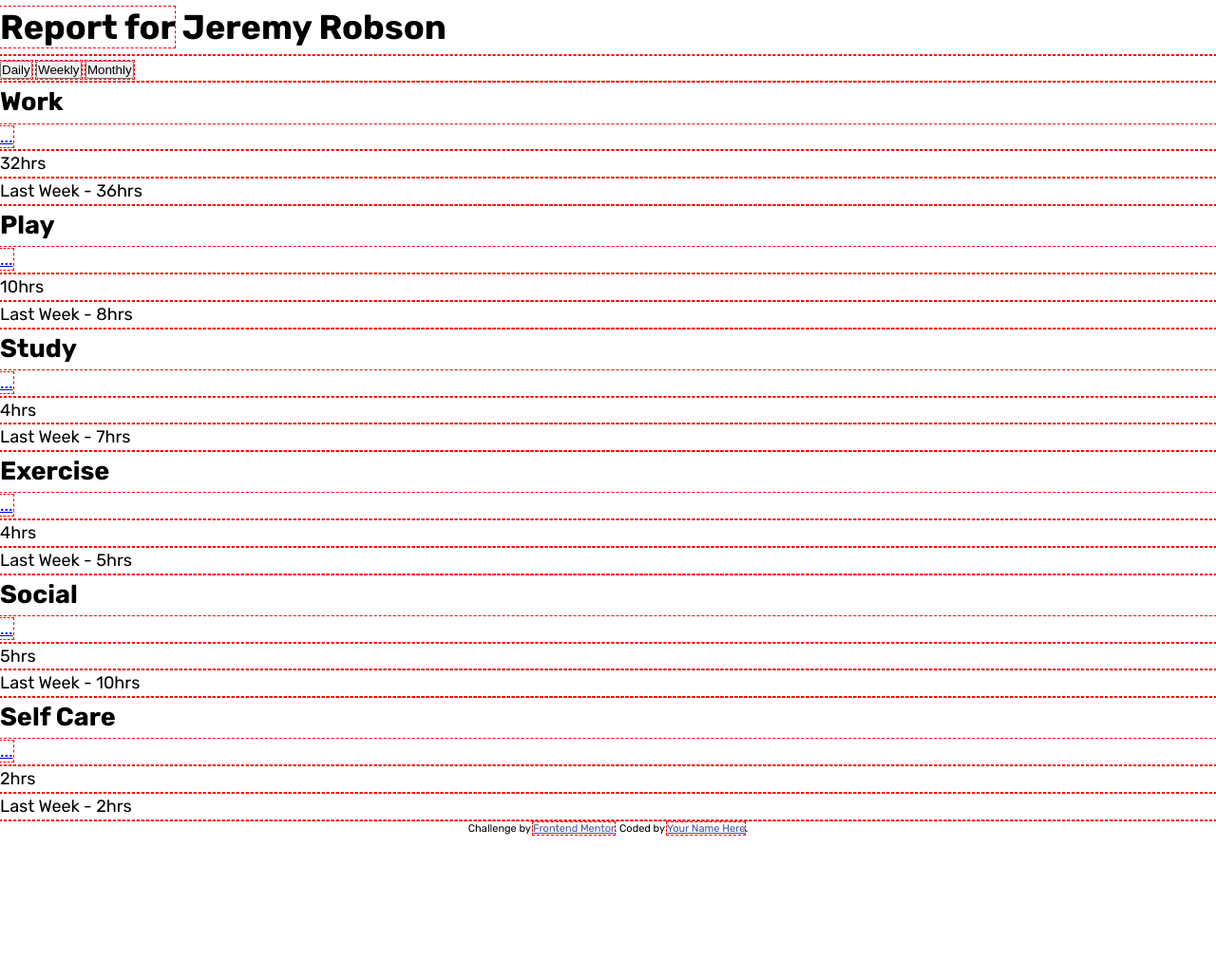
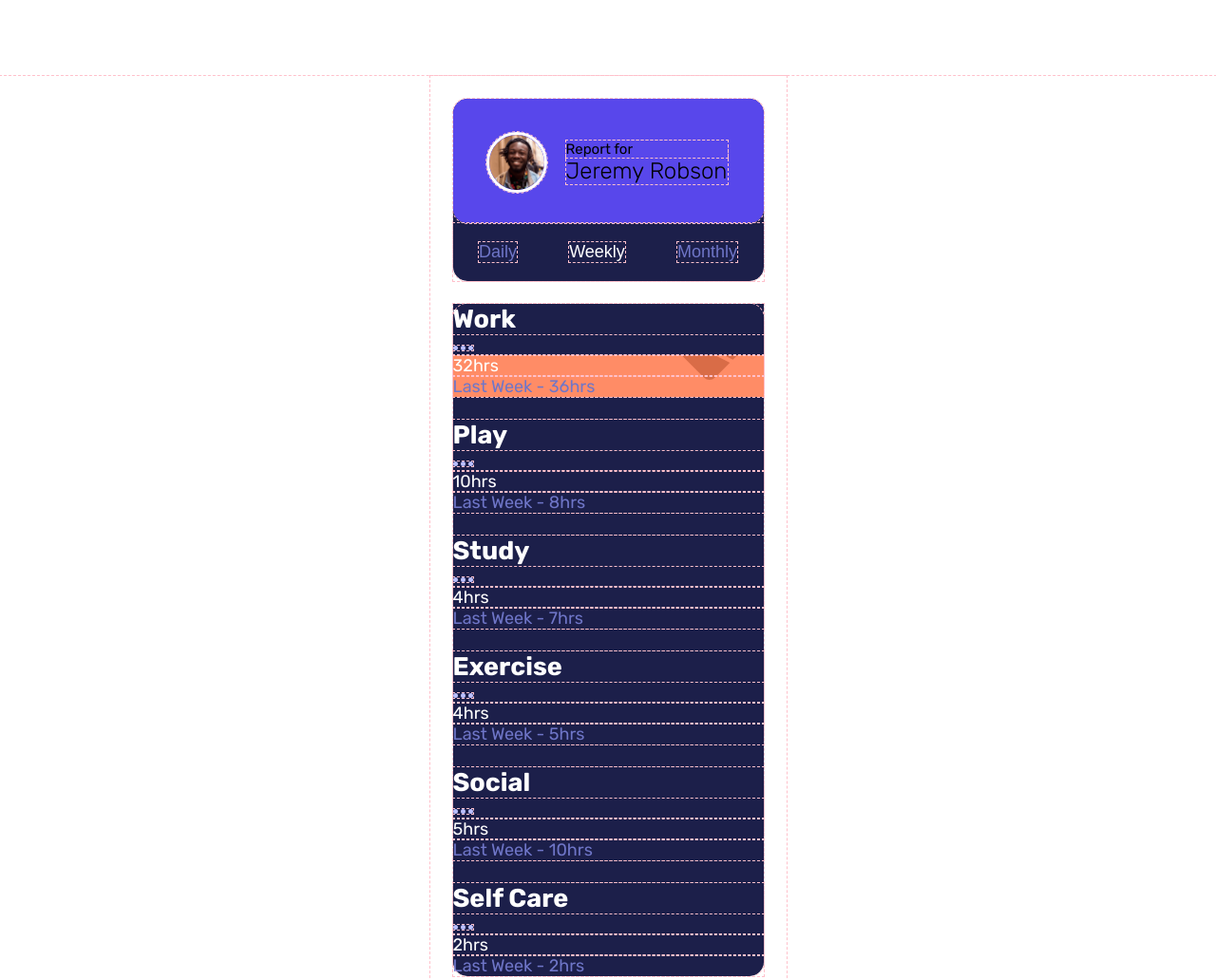
Before and after one commit to ePaulo/time-tracking-dashboard, a plain HTML site: page index.html in a window 1280 px wide. Shown: the top 1031 px of the page at 95% size. Before the commit the page ends 881 px from the top, so only its background shows below. Drawn offline with Linux system fonts and the light colour scheme.

Commit message:
coded CSS for report header... currently coding CSS for time-cards

```diff
--- a/index.html
+++ b/index.html
@@ -22,18 +22,25 @@
   </head>
   <body>
     <div class="app-container">
-      <header class="user-report">
-        <h1 class="report-title">
-          <span class="title-intro">Report for</span>
-          Jeremy Robson
-        </h1>
+      <header class="time-tracking-user">
+        <div class="user-intro">
+          <img
+            src="./images/image-jeremy.png"
+            alt="Jeremy Robson"
+            class="user-avatar"
+          />
+          <h1 class="user-title">
+            <span class="smaller-font">Report for</span>
+            Jeremy Robson
+          </h1>
+        </div>
         <nav class="timeframes">
-          <button id="daily-btn">Daily</button>
-          <button id="weekly-btn">Weekly</button>
-          <button id="monthly-btn">Monthly</button>
+          <button class="timeframe" id="daily-btn">Daily</button>
+          <button class="timeframe selected-btn" id="weekly-btn">Weekly</button>
+          <button class="timeframe" id="monthly-btn">Monthly</button>
         </nav>
       </header>
-      <main class="time-tracking-content" id="tracking-content"></main>
+      <main class="time-tracking-cards" id="tracking-content"></main>
 
       <footer class="attribution">
         Challenge by
--- a/scripts.js
+++ b/scripts.js
@@ -46,6 +46,10 @@ function displayTrackingData(trackingData, timeframe) {
     }
   }
 
+  const idTitle = title => {
+    return title.toLowerCase().trim().replace(' ', '-')
+  }
+
   const displayContent = trackingData
     .map(dataSet => {
       const { title, timeframes } = dataSet
@@ -54,18 +58,18 @@ function displayTrackingData(trackingData, timeframe) {
       const cardTitle = `
         <header class="card-intro">
           <h2 class="card-title">${title}</h2>
-          <a class="more-info" href="#">...</a>
+          <img class="ellipsis-icon" src="images/icon-ellipsis.svg" alt="ellipsis" />
         </header>
       `
 
       const currentTimeframe = `
-        <div class="current-timeframes">
+        <div class="current-timeframe">
           <p class=${timeframe}>${current}${abbrHours(current)}</p>
         </div>
       `
 
       const previousTimeframe = `
-        <footer class="previous-timeframes">
+        <footer class="previous-timeframe">
           <p class=${timeframe}>
             ${prefixPreviousTime(timeframe)} - ${previous}${abbrHours(previous)}
           </p>
@@ -73,7 +77,8 @@ function displayTrackingData(trackingData, timeframe) {
       `
 
       return `
-              <section class="report-card" id=${title}>
+              <section class="tracking-card" id=${idTitle(title)}>
+
                 ${cardTitle}
                 ${currentTimeframe}
                 ${previousTimeframe}
--- a/styles.css
+++ b/styles.css
@@ -4,10 +4,11 @@
   margin: 0;
   padding: 0;
   box-sizing: border-box;
-  outline: 1px dashed red;
+  outline: 1px dashed pink;
 }
 
 :root {
+  --color-white: hsl(0, 0%, 100%);
   --color-blue: hsl(246, 80%, 60%);
   --color-dark-blue: hsl(235, 46%, 20%);
   --color-very-dark-blue: hsl(226, 43%, 10%);
@@ -27,11 +28,125 @@ html {
 }
 
 body {
+  /* background-color: var(--color-very-dark-blue); */
   font-family: 'Rubik', sans-serif;
   font-size: 1.8rem;
-  line-height: 1.6;
+  font-weight: 400;
 }
 
+/* ====== MEDIA STYLING ===== */
+div.app-container {
+  width: 375px;
+  margin: 8rem auto;
+  padding: 2.4rem;
+
+  display: flex;
+  flex-direction: column;
+  gap: 2.4rem;
+  justify-content: center;
+  align-items: center;
+}
+
+/* ----- Media Header ----- */
+header.time-tracking-user {
+  width: 100%;
+  background-color: var(--color-dark-blue);
+  border-radius: 1.5rem;
+
+  display: flex;
+  flex-direction: column;
+
+  div.user-intro {
+    padding: 3.5rem 0 3.2rem 3.5rem;
+    border-radius: 1.5rem;
+    background-color: var(--color-blue);
+
+    display: flex;
+    justify-content: start;
+    align-items: center;
+    gap: 2rem;
+
+    img.user-avatar {
+      width: 6.4rem;
+      height: 6.4rem;
+      border-radius: 50%;
+      border: 3px solid var(--color-white);
+      display: inline-block;
+    }
+
+    h1.user-title {
+      font-size: 2.4rem;
+      font-weight: 300;
+      display: inline-block;
+
+      span.smaller-font {
+        font-size: 1.5rem;
+        font-weight: 400;
+        display: block;
+      }
+    }
+  }
+
+  nav.timeframes {
+    padding: 2rem 0;
+    display: flex;
+    justify-content: space-around;
+
+    button.timeframe {
+      color: var(--color-desaturated-blue);
+      border: none;
+      background: transparent;
+      font-size: inherit;
+
+      &.selected-btn {
+        color: var(--color-white);
+      }
+    }
+  }
+}
+
+/* ----- Media Main ----- */
+main.time-tracking-cards {
+  width: 100%;
+  background-color: var(--color-dark-blue);
+  border-radius: 1.5rem;
+
+  display: flex;
+  flex-direction: column;
+  gap: 2.4rem;
+
+  section.tracking-card {
+    &#work {
+      background-color: var(--color-work--light-red);
+      background-image: url(images/icon-work.svg);
+      /* place one instance of image in upper right corner */
+      background-repeat: no-repeat;
+      background-position: 90% 10%;
+    }
+
+    header.card-intro {
+      background-color: var(--color-dark-blue);
+
+      h2.card-title {
+        color: var(--color-white);
+      }
+      img.ellipsis-icon {
+        width: 21px;
+        height: 5px;
+      }
+    }
+
+    div.current-timeframe {
+      color: var(--color-white);
+    }
+
+    footer.previous-timeframe {
+      color: var(--color-desaturated-blue);
+    }
+  }
+}
+
+/* ----- Attribute Footer ----- */
 footer.attribution {
   font-size: 11px;
   text-align: center;
```
